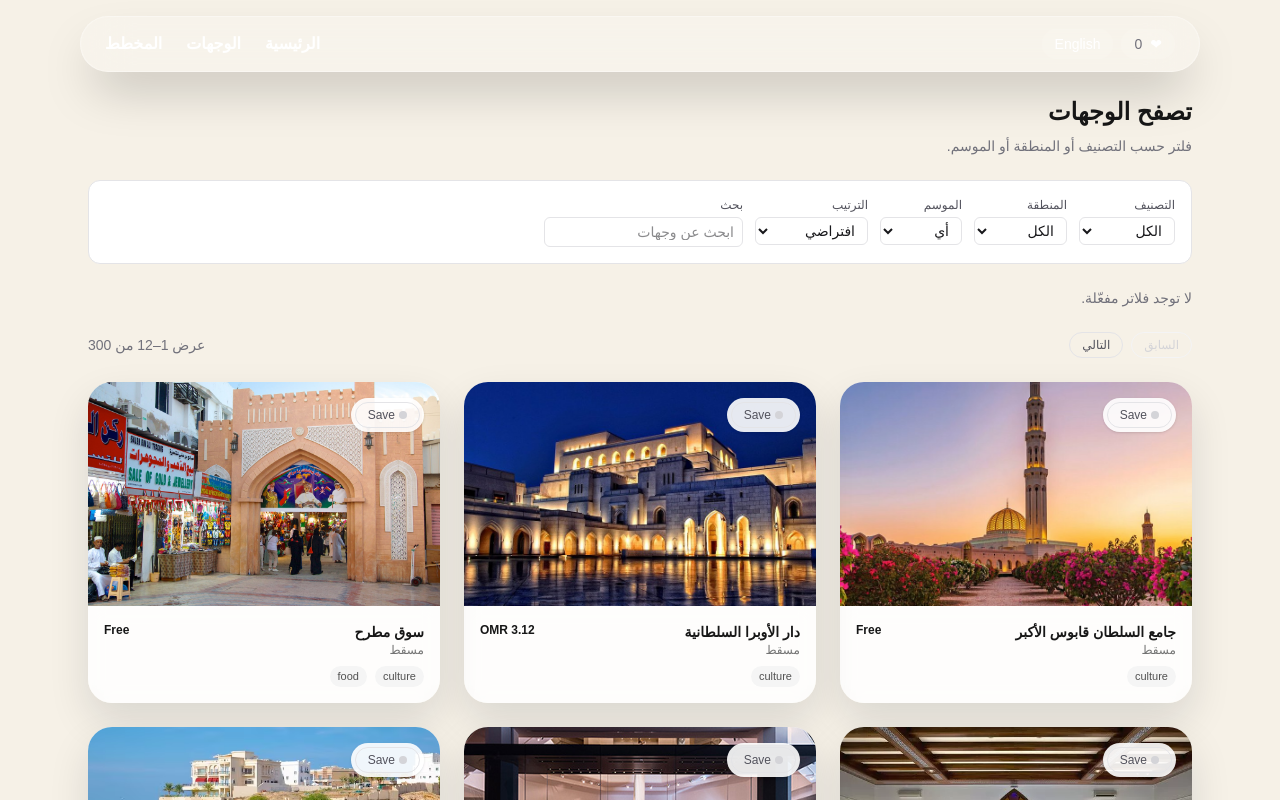
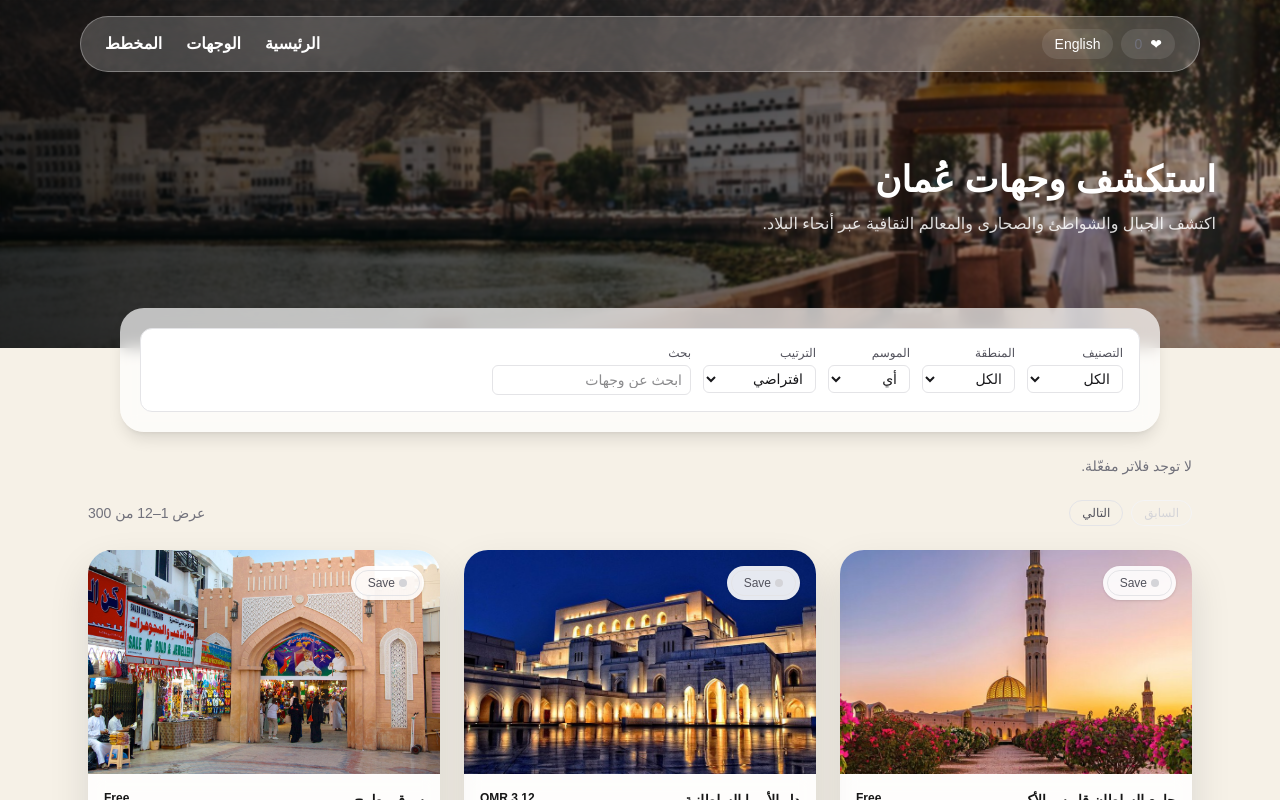
Before and after one commit to 3ma1r/codestacker-frontend-visit-oman, a Next.js app: page /ar/destinations in a window 1280 px wide. Shown: the top 800 px of the page. Built offline with nearby package versions, Linux system fonts and the light colour scheme.

Commit message:
ui: refine destinations page design

```diff
--- a/app/[locale]/destinations/page.tsx
+++ b/app/[locale]/destinations/page.tsx
@@ -161,10 +161,10 @@ export default async function DestinationsPage({ params, searchParams }: Props)
   const resolvedSearch = await searchParams;
   const isArabic = resolvedParams.locale === "ar";
   const labels = {
-    title: isArabic ? "تصفح الوجهات" : "Browse destinations",
+    title: isArabic ? "استكشف وجهات عُمان" : "Explore Destinations Across Oman",
     subtitle: isArabic
-      ? "فلتر حسب التصنيف أو المنطقة أو الموسم."
-      : "Filter by category, region, or season. Sorting is deterministic.",
+      ? "اكتشف الجبال والشواطئ والصحارى والمعالم الثقافية عبر أنحاء البلاد."
+      : "Discover mountains, beaches, deserts, and cultural landmarks across the country.",
     noFilters: isArabic ? "لا توجد فلاتر مفعّلة." : "No filters applied.",
     showing: isArabic ? "عرض" : "Showing",
     of: isArabic ? "من" : "of",
@@ -182,7 +182,7 @@ export default async function DestinationsPage({ params, searchParams }: Props)
   const destinations = loadDestinations();
   const results = filterAndSortDestinations(destinations, query);
   const searchQuery =
-    typeof resolvedSearch.q === "string" ? resolvedSearch.q.trim() : "";
+    typeof resolvedSearch.q === "string" ? resolvedSearch.q : "";
   const searched = filterByQuery(results, searchQuery, resolvedParams.locale);
   const page = parsePage(resolvedSearch.page);
   const total = searched.length;
@@ -195,15 +195,33 @@ export default async function DestinationsPage({ params, searchParams }: Props)
 
   return (
     <div className="space-y-6">
-      <header className="space-y-2">
-        <h1 className={`text-2xl font-semibold ${isArabic ? "text-right" : "text-left"}`}>
+      <section
+        className="relative left-1/2 right-1/2 -mx-[50vw] -mt-24 w-screen overflow-hidden"
+        style={{
+          backgroundImage: "url('/oman2.jpg')",
+          backgroundSize: "cover",
+          backgroundPosition: "center",
+        }}
+      >
+        <div className="absolute inset-0 bg-gradient-to-r from-black/75 via-black/50 to-black/20" />
+        <div className="absolute inset-0 bg-gradient-to-b from-black/25 via-transparent to-black/25" />
+        <div className="absolute inset-0 backdrop-blur-[1px]" />
+        <div className="relative px-8 pb-24 pt-36 md:pb-28 md:pt-40">
+          <div className={`mx-auto max-w-6xl ${isArabic ? "text-right" : "text-left"}`}>
+            <div className="max-w-2xl space-y-3">
+              <h1 className="text-2xl font-semibold text-white sm:text-3xl lg:text-4xl">
                 {labels.title}
               </h1>
-        <p className={`text-sm text-zinc-500 ${isArabic ? "text-right" : "text-left"}`}>
+              <p className="text-sm text-white/85 sm:text-base">
                 {labels.subtitle}
               </p>
-      </header>
+            </div>
+          </div>
+        </div>
+      </section>
 
+      <div className="relative -mt-14 px-4 sm:-mt-16 sm:px-6 lg:px-8">
+        <div className="mx-auto max-w-6xl rounded-3xl bg-white/70 p-4 shadow-lg backdrop-blur sm:p-5">
           <FiltersBar
             category={resolvedSearch.category as string | undefined}
             region={resolvedSearch.region as string | undefined}
@@ -212,6 +230,8 @@ export default async function DestinationsPage({ params, searchParams }: Props)
             query={searchQuery}
             locale={resolvedParams.locale}
           />
+        </div>
+      </div>
 
       <div className={`flex flex-wrap gap-2 ${isArabic ? "text-right" : "text-left"}`}>
         {chips.length === 0 ? (
@@ -239,6 +259,7 @@ export default async function DestinationsPage({ params, searchParams }: Props)
               resolvedSearch,
               safePage - 1,
             )}`}
+            scroll={false}
             className={[
               "rounded-full border px-3 py-1 text-xs font-medium",
               safePage <= 1
@@ -253,6 +274,7 @@ export default async function DestinationsPage({ params, searchParams }: Props)
               resolvedSearch,
               safePage + 1,
             )}`}
+            scroll={false}
             className={[
               "rounded-full border px-3 py-1 text-xs font-medium",
               safePage >= totalPages
--- a/components/destinations/FiltersBar.tsx
+++ b/components/destinations/FiltersBar.tsx
@@ -157,7 +157,7 @@ export default function FiltersBar({
           type="text"
           value={query ?? ""}
           onChange={(event) =>
-            updateParam("q", event.target.value.trim(), { resetPage: true })
+            updateParam("q", event.target.value, { resetPage: true })
           }
           placeholder={labels.placeholder}
           className={fieldClass}
```
Also changed, not shown: public/oman2.jpg (added). Lines whose indentation alone changed are shown as unchanged.
